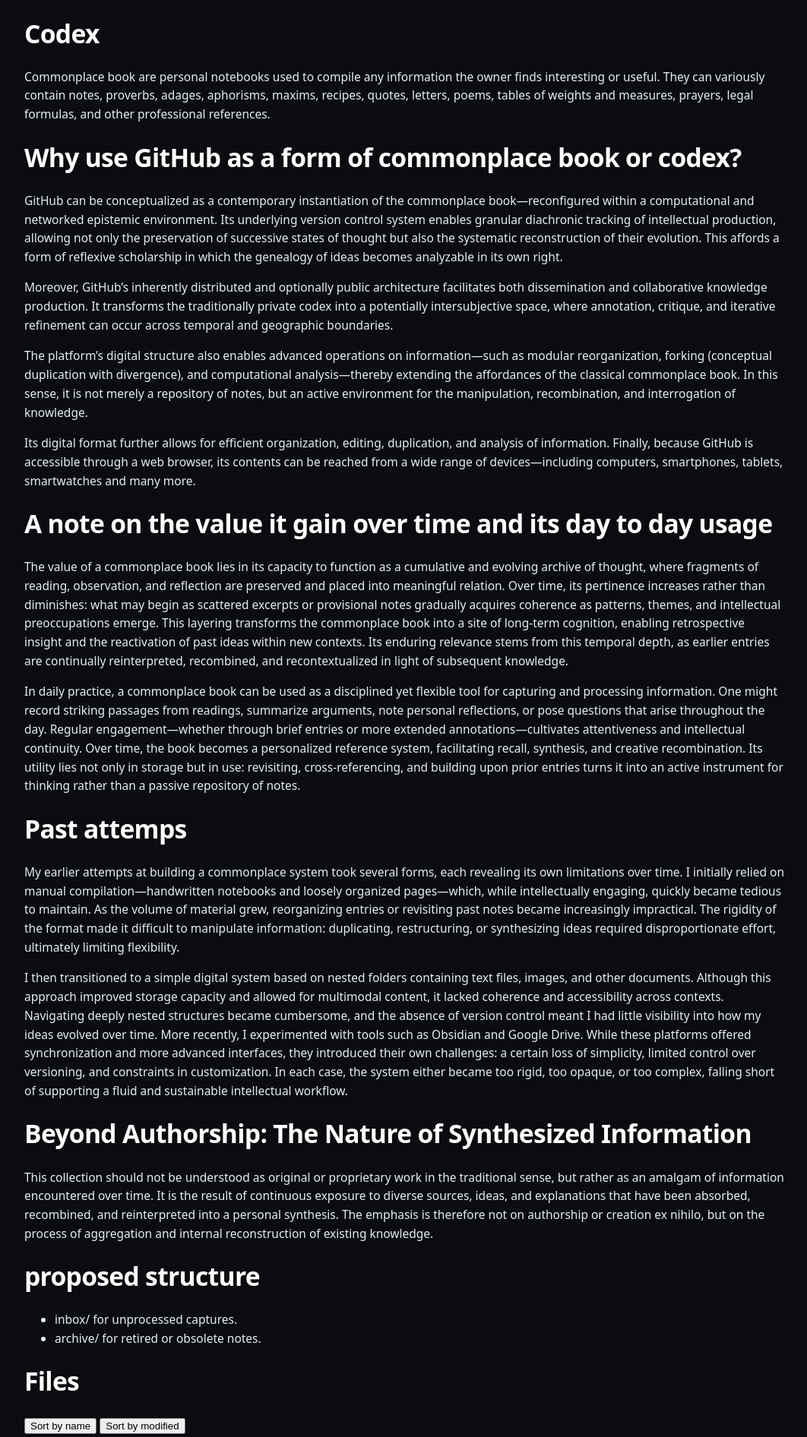
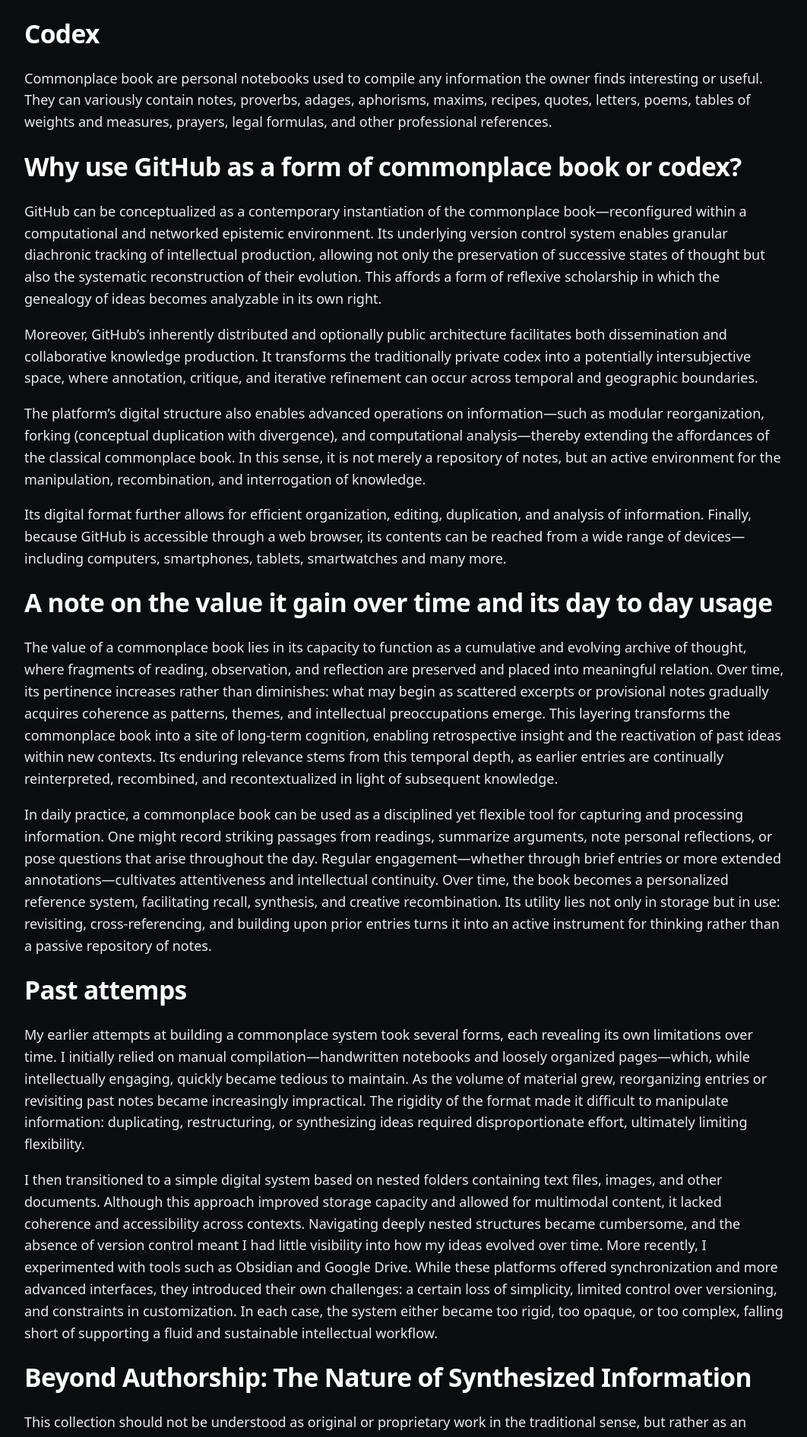
Before and after one commit to BBBB-44/_Codex, a Jekyll site: the page built from index.md, in a window 1280 px wide. Shown: the top 1892 px of the page at 76% size, without its empty margins (108-1170 px from the left). Built offline with Jekyll 4.4.1, drawn with Linux system fonts in a browser that asks for light colours; our own code applies the rules of GitHub Pages for plain Markdown files.

Commit message:
Adjust padding and font size in style.css
Updated padding-inline and font-size for better layout.

```diff
--- a/assets/css/style.css
+++ b/assets/css/style.css
@@ -12,7 +12,7 @@
 .container {
   max-width: 1000px;
   margin: 0 auto;
-  padding-inline: clamp(16px, 4vw, 32px);
+  padding-inline: clamp(16px, 4vw, 48p); /* clamp(minimum, preferred, maximum);*/
 }
 
 body {
@@ -30,7 +30,7 @@ body {
   "Liberation Sans",
   sans-serif;
   line-height: 1.6;
-  font-size: 15.5px;
+  font-size: 18px;
   max-width: 100%;
   text-rendering: optimizeLegibility;
   -webkit-font-smoothing: antialiased;
```
